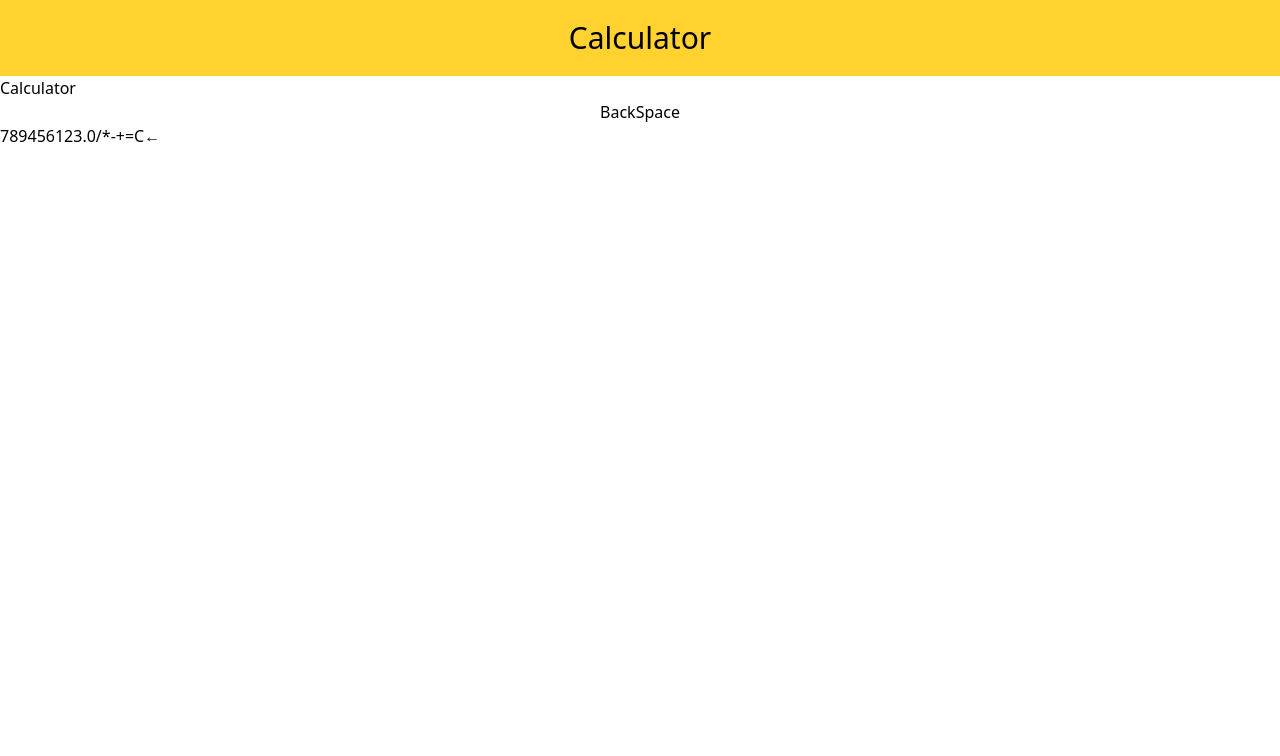
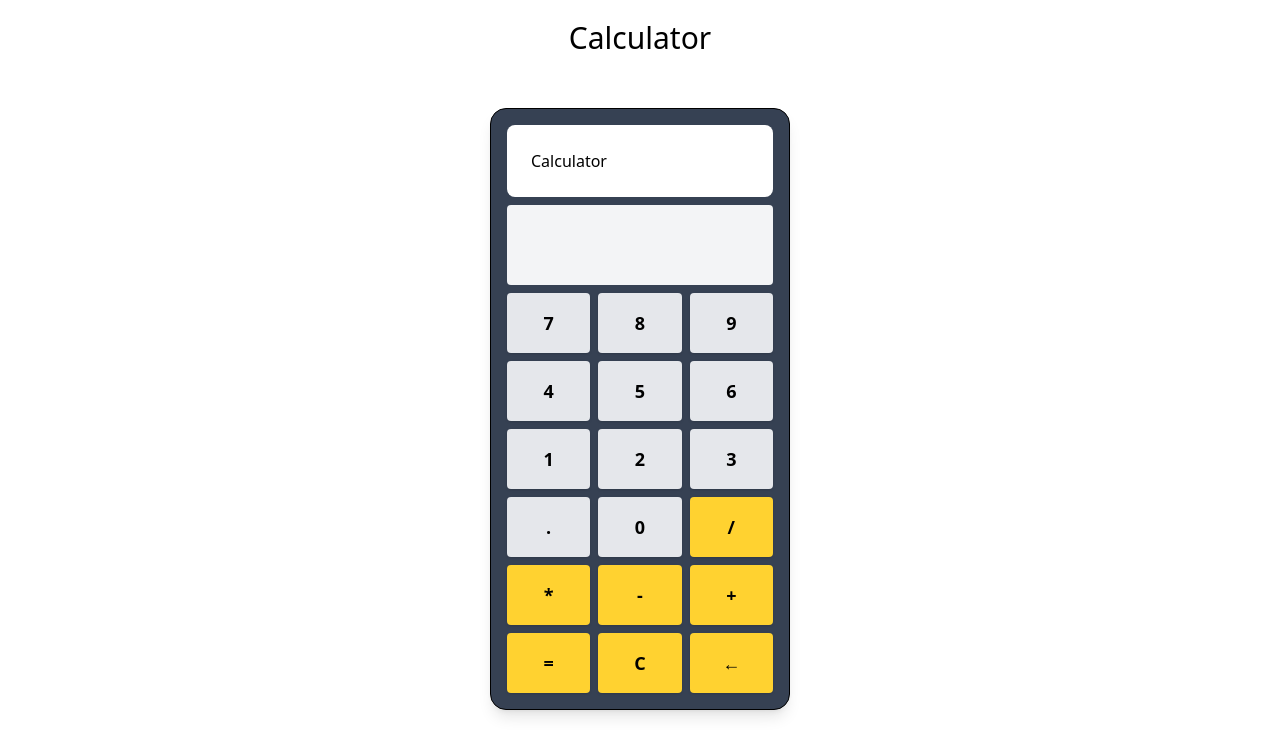
Before and after one commit to mvic89/calculator-t, a Next.js app: page / in a window 1280 px wide. Shown: the top 756 px of the page. Built offline with nearby package versions, Linux system fonts and the light colour scheme.

Commit message:
added structure and styling to buttons and display

```diff
--- a/src/app/components/Display/index.tsx
+++ b/src/app/components/Display/index.tsx
@@ -5,9 +5,9 @@ interface DisplayProps {
 
 const Display = ({input, result}: DisplayProps) => {
   return (
-    <div data-testid="displayscreen">
-      <h3>{input}</h3>
-      <h2>{result}</h2>
+    <div data-testid="displayscreen" className="bg-gray-100 p-4 rounded text-right space-y-1 h-20 flex flex-col justify-center">
+      <h3 className="text-sm text-gray-500 break-all">{input}</h3>
+      <h2 className="text-2xl font-bold break-all">{result}</h2>
     </div>
   )
 }
--- a/src/app/components/Header/index.tsx
+++ b/src/app/components/Header/index.tsx
@@ -4,7 +4,7 @@ interface HeaderProp {
 
 const Header = ({pageTitle}: HeaderProp) => {
   return (
-    <header className="text-3xl p-5 text-center bg-amber-300">
+    <header className="text-3xl p-5 text-center">
       <h1>{pageTitle}</h1>
     </header>
   )
--- a/src/app/components/Keyboard/index.tsx
+++ b/src/app/components/Keyboard/index.tsx
@@ -7,23 +7,23 @@ const operatorButtons = ['/', '*', '-', '+', '=', 'C', '←'];
 
 const Keyboard = ({ onClick }: KeyboardProps) => {
   return (
-    <div>
-
+    <div className="grid grid-cols-3 gap-2">
       {digitButtons.map((digit, index) => (
         <button
           key={`digit-${digit}-${index}`}
           data-testid="keyboard-button"
           onClick={() => onClick(digit)}
+          className="bg-gray-200 hover:bg-gray-300 active:bg-gray-400 text-lg font-semibold py-4 rounded shadow text-center"
         >
           {digit}
         </button>
       ))}
-
       {operatorButtons.map((op, index) => (
         <button
           key={`operator-${op}-${index}`}
           data-testid="operator-button"
           onClick={() => onClick(op)}
+          className="bg-amber-300 hover:bg-amber-400 active:bg-amber-500 text-lg font-semibold py-4 rounded shadow text-center"
         >
           {op}
         </button>
--- a/src/app/layout.tsx
+++ b/src/app/layout.tsx
@@ -25,9 +25,11 @@ export default function RootLayout({
 }>) {
   return (
     <html lang="en" className="h-full">
-      <body  className={`${geistSans.variable} ${geistMono.variable} antialiased h-full flex flex-col`}>
+      <body  className={`${geistSans.variable} ${geistMono.variable} antialiased h-full flex flex-col items-center`}>
         <Header pageTitle="Calculator"/>
-        {children}
+        <main className="w-full max-w-[1200px] px-4 py-8 flex justify-center">
+          {children}
+        </main>
       </body>
     </html>
   );
--- a/src/app/page.tsx
+++ b/src/app/page.tsx
@@ -32,12 +32,12 @@ export default function Home() {
   };
 
   return (
-    <>
-    <h1>Calculator</h1>
-    <BackButton onBackspace={handleBackspace}/>
-    {/* <Button label={'+'} onClick={() => {}}/> */}
-    <Display input={input} result={result}/>
-    <Keyboard onClick={handleButtonClick}/>
-    </>
+    <div className="w-[300px] p-4 border rounded-2xl bg-gray-700 flex flex-col gap-2 shadow-lg">
+      <h1 className="w-full max-w-md bg-white rounded-lg  p-6 space-y-6">Calculator</h1>
+      {/* <BackButton onBackspace={handleBackspace}/> */}
+      {/* <Button label={'+'} onClick={() => {}}/> */}
+      <Display input={input} result={result}/>
+      <Keyboard onClick={handleButtonClick}/>
+    </div>
   );
 }
```
